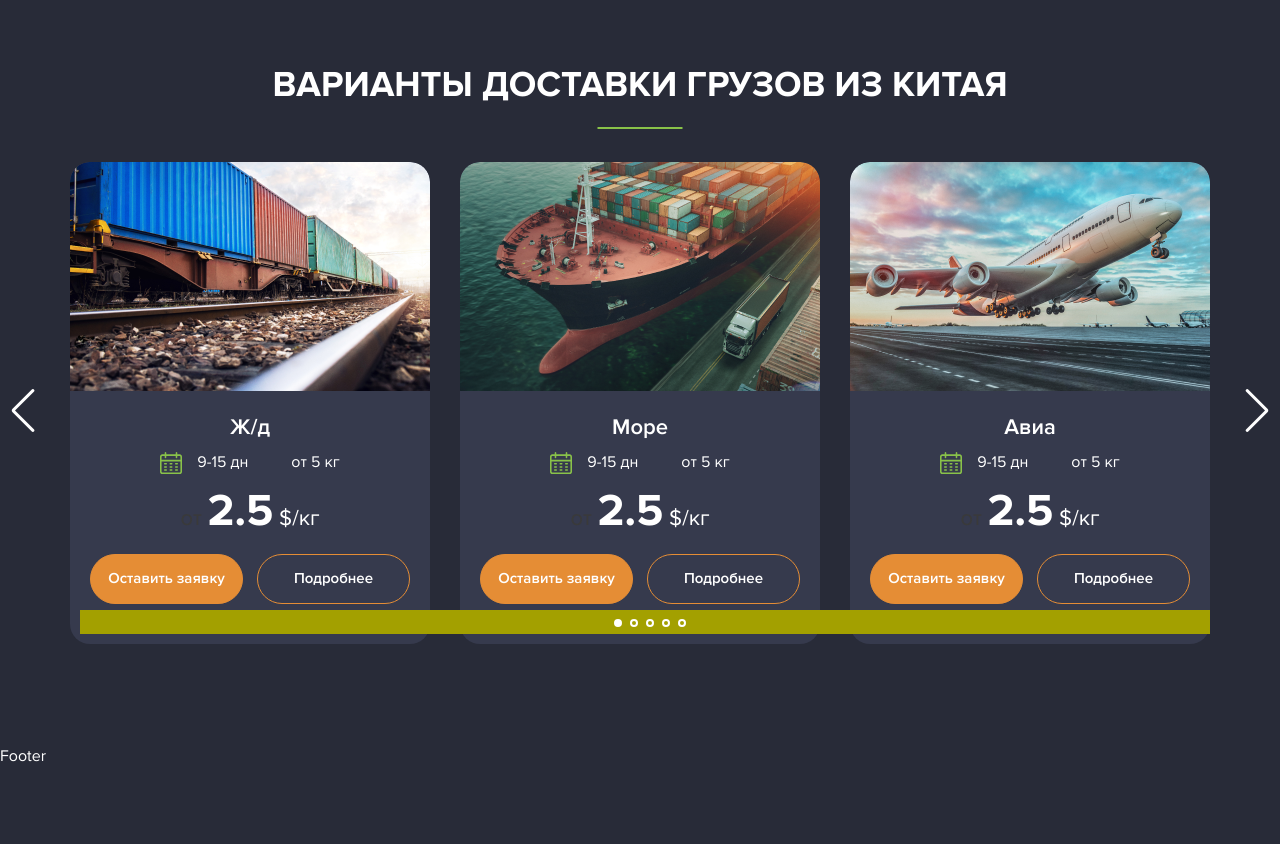
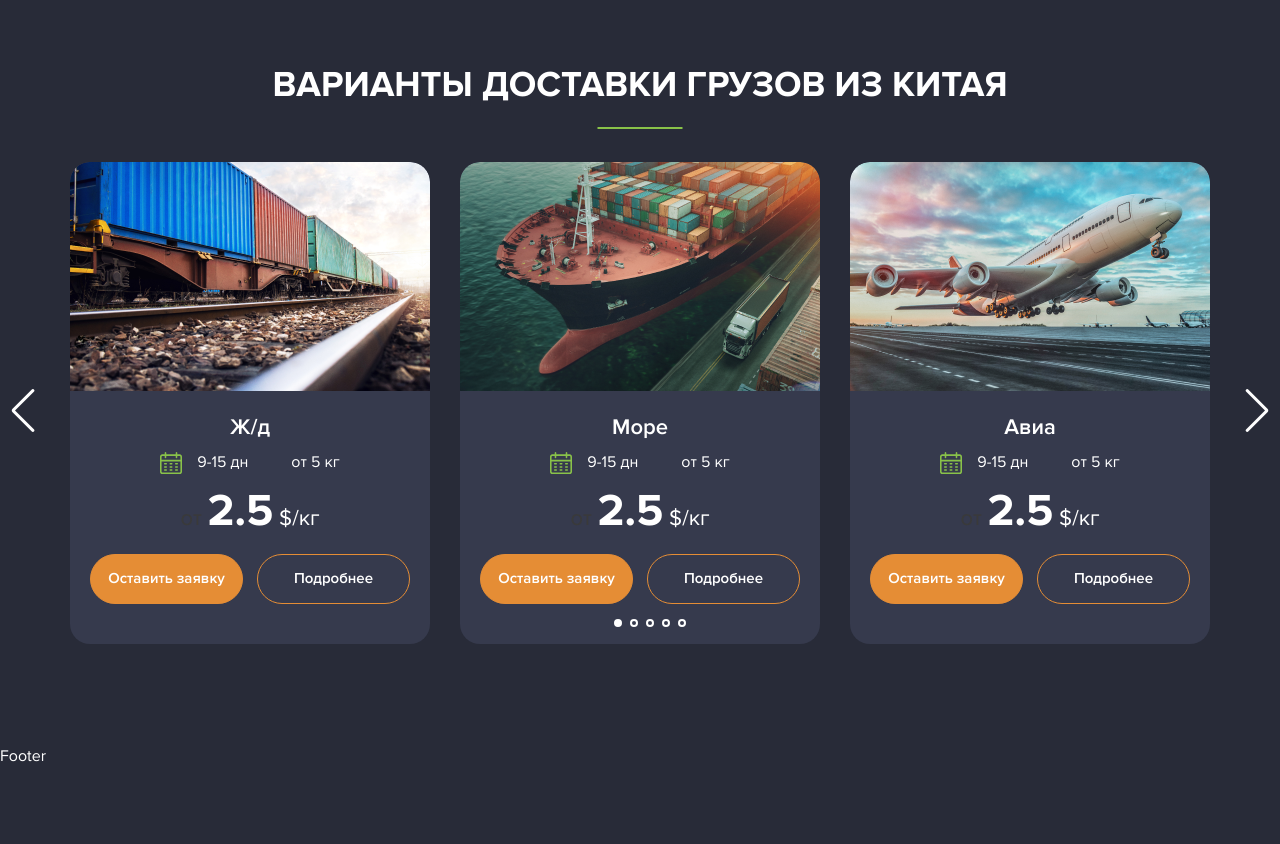
Before and after one commit to Roman-Popovych/dev-MasterTao, a website: page dev/index.html in a window 1280 px wide. Shown: the part 2507-3351 px from the top of the page. Drawn offline with nearby package versions, Linux system fonts and the light colour scheme; files that its build step writes are made by us from their sources.

Commit message:
fixed pagination

```diff
--- a/dev/sass/delivery.scss
+++ b/dev/sass/delivery.scss
@@ -115,6 +115,5 @@
 .slider-template {
     .swiper-pagination {
         bottom: 10px;
-        background-color: #a3a000;
     }
 }
```
